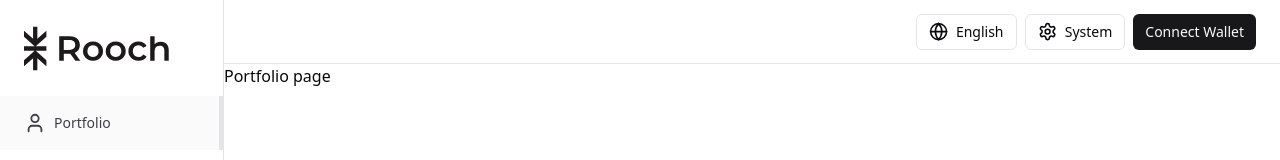
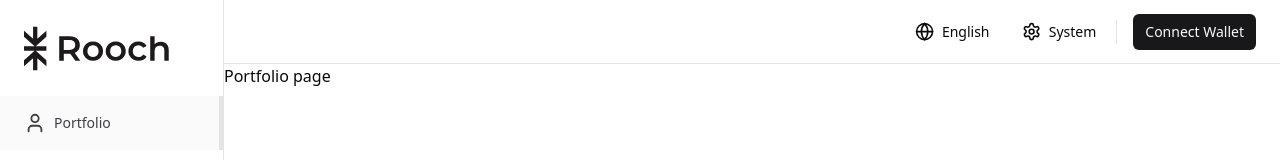
Before and after one commit to rooch-network/rooch-portal-v1, a React (Vite) app: page / in a window 1280 px wide. Shown: the top 160 px of the page. Built offline with nearby package versions, Linux system fonts and the light colour scheme.

Commit message:
feat: add separator for the navbar items

```diff
--- a/src/(dashboard)/components/navbar-item.tsx
+++ b/src/(dashboard)/components/navbar-item.tsx
@@ -1,15 +1,14 @@
 import { LanguageSwitcher } from "@/components/language-switcher";
 import { ModeToggle } from "@/components/mode-toggle";
 import { WalletConnect } from "./wallet-connect";
+import { Separator } from "@/components/ui/separator";
 
 export const NavbarItem = () => {
   return (
-    <div className="flex items-center justify-end gap-x-2">
-      {/* language */}
+    <div className="flex items-center justify-end md:gap-x-2 gap-x-0">
       <LanguageSwitcher />
-      {/* Mode Toggle */}
       <ModeToggle />
-      {/* Wallet Connect */}
+      <Separator orientation="vertical" className="h-6 md:flex hidden" />
       <WalletConnect />
     </div>
   );
--- a/src/(dashboard)/components/wallet-connect.tsx
+++ b/src/(dashboard)/components/wallet-connect.tsx
@@ -6,10 +6,10 @@ export const WalletConnect = () => {
 
   return (
     <>
-      <Button variant="default" size="sm" className="hidden md:flex">
+      <Button variant="default" size="sm" className="hidden md:flex ml-2">
         {t("WalletConnect.connectWallet")}
       </Button>
-      <Button variant="default" size="sm" className="md:hidden flex">
+      <Button variant="default" size="sm" className="md:hidden flex ml-2">
         {t("WalletConnect.connectWallet")}
       </Button>
     </>
--- a/src/components/language-switcher.tsx
+++ b/src/components/language-switcher.tsx
@@ -50,7 +50,7 @@ export const LanguageSwitcher = () => {
       <div className="md:hidden">
         <DropdownMenu>
           <DropdownMenuTrigger asChild>
-            <Button variant="outline" size="icon" className="select-none">
+            <Button variant="ghost" size="icon" className="select-none">
               {languageIcon()}
               <span className="sr-only">Change language</span>
             </Button>
@@ -64,7 +64,7 @@ export const LanguageSwitcher = () => {
         <DropdownMenu>
           <DropdownMenuTrigger asChild>
             <Button
-              variant="outline"
+              variant="ghost"
               size="sm"
               onClick={() =>
                 switchLanguage(i18n.language === "en" ? "zh" : "en")
--- a/src/components/mode-toggle.tsx
+++ b/src/components/mode-toggle.tsx
@@ -72,7 +72,7 @@ export const ModeToggle = () => {
       <div className="md:hidden">
         <DropdownMenu>
           <DropdownMenuTrigger asChild>
-            <Button variant="outline" size="icon" className="select-none">
+            <Button variant="ghost" size="icon" className="select-none">
               <ThemeIcon />
               <span className="sr-only">Toggle theme</span>
             </Button>
@@ -85,7 +85,7 @@ export const ModeToggle = () => {
       <div className="hidden md:flex">
         <DropdownMenu>
           <DropdownMenuTrigger asChild>
-            <Button variant="outline" size="sm" className="select-none">
+            <Button variant="ghost" size="sm" className="select-none">
               <ThemeIcon />
               <span className="ml-2">{getThemeName()}</span>
             </Button>
```
